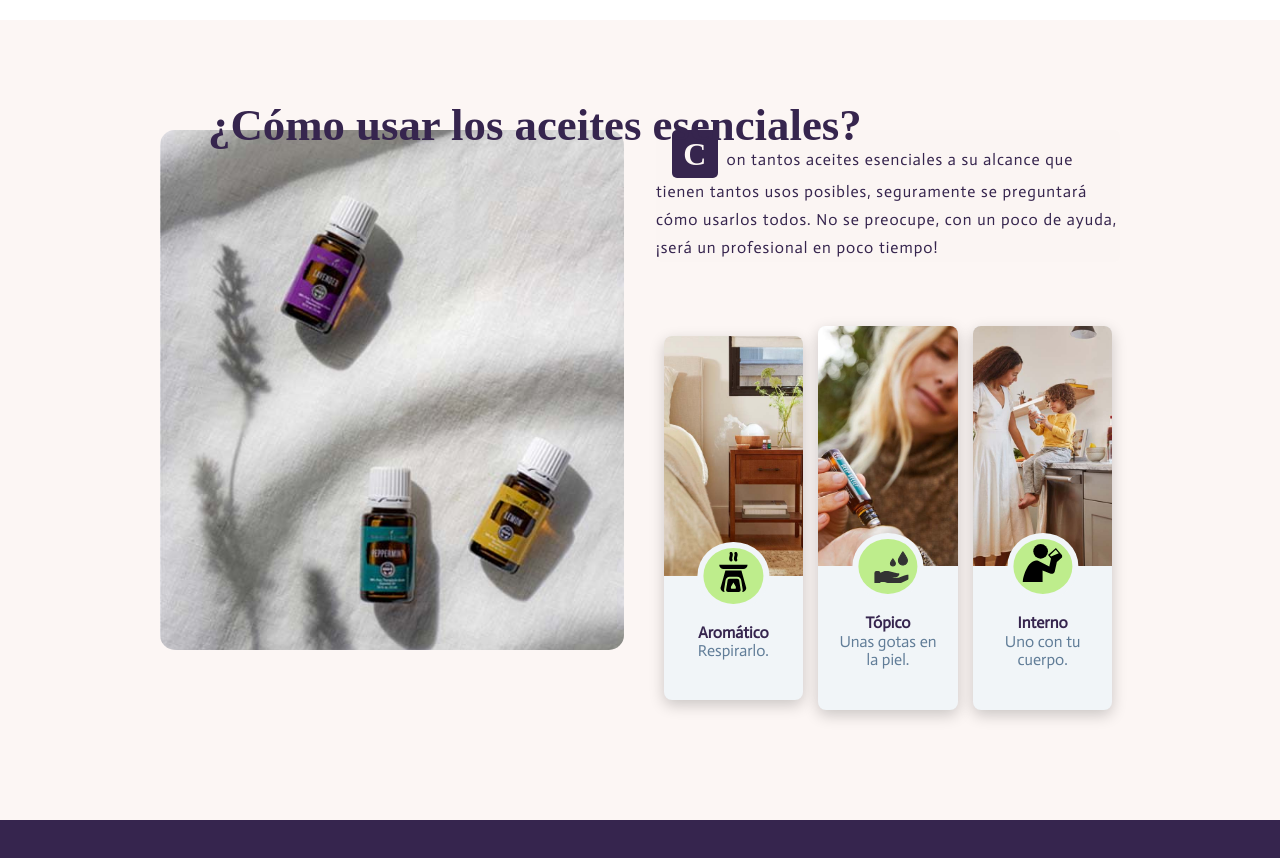
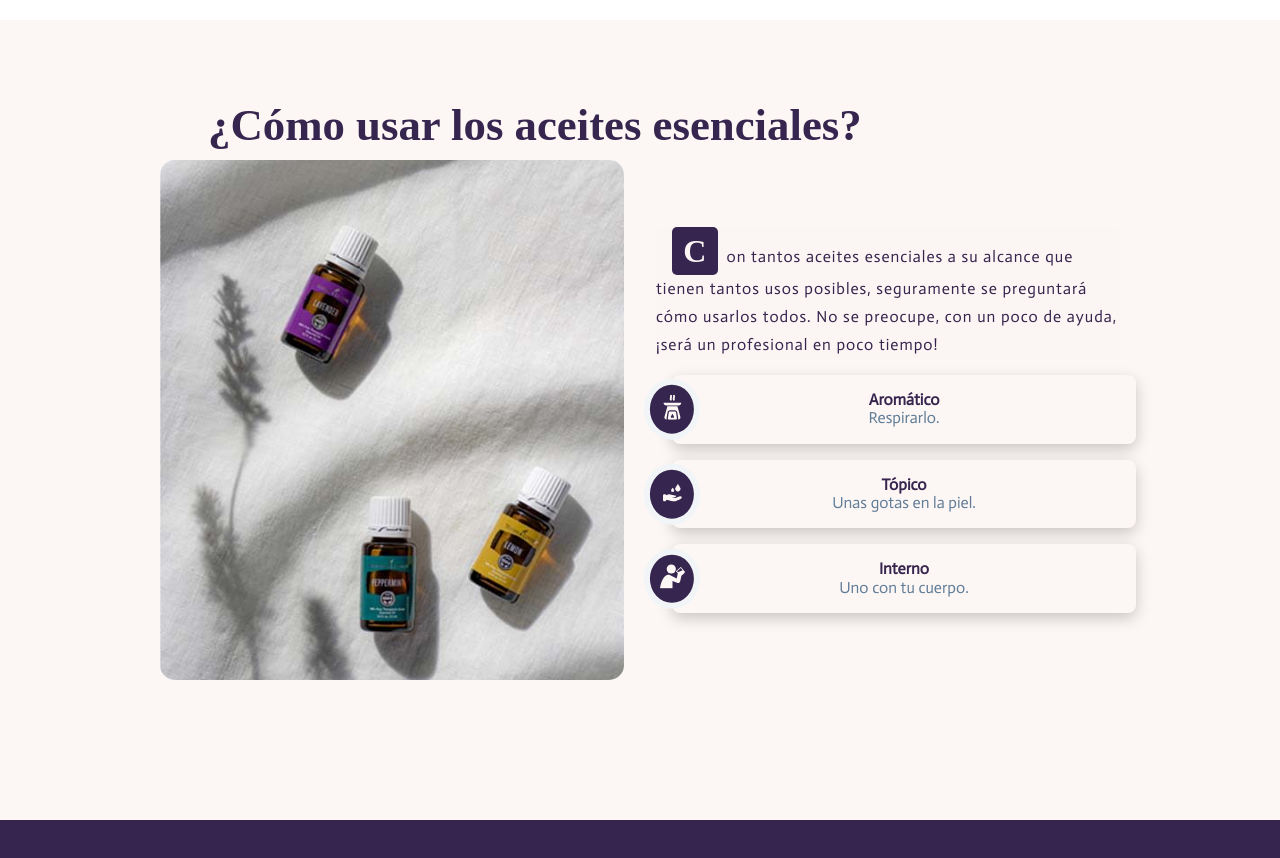
Before and after one commit to A-rielox/R-pagina-aceites, a React (Create React App) app: page / in a window 1280 px wide. Shown: the part 7500-8358 px from the top of the page. Built offline with nearby package versions, Linux system fonts and the light colour scheme; a web font is replaced by a local one.

Commit message:
showcase sin img

```diff
--- a/src/components/common/svgs.js
+++ b/src/components/common/svgs.js
@@ -31,37 +31,38 @@ export const Aromatico = props => {
 export const Topico = props => {
    return (
       <svg
-         width={48}
-         height={48}
-         fill="none"
+         // width={48}
+         // height={48}
+         viewBox="0 0 48 48"
+         // fill="none"
          xmlns="http://www.w3.org/2000/svg"
          {...props}
       >
          <path
-            fillRule="evenodd"
-            clipRule="evenodd"
+            // fillRule="evenodd"
+            // clipRule="evenodd"
             d="M8 28a2 2 0 0 0-2 2v9.5a2 2 0 0 0 2 2h2a2 2 0 0 0 2-2v-.34c.97-.033 1.982-.06 2.412-.042 2.057.081 3.594.56 5.147 1.045 1.45.452 2.913.909 4.829 1.05.481.037.95.083 1.404.128 1.64.161 3.095.305 4.297-.127 1.534-.552 10.305-4.744 11.4-5.847 1.097-1.103.549-4.082-2.85-3.53-1.676.272-3.62 1.054-5.383 1.764-1.81.729-3.43 1.38-4.373 1.325-1.864-.11-6.797-.993-6.797-.993L27.75 34s.8.042 1.9-.73c1.1-.77 2.083-2.978.439-2.978-1.645 0-3.399-.551-3.399-.551l-7.016-1.545s-2.412-.441-3.398 0c-.628.28-2.795 1.053-4.289 1.577A2 2 0 0 0 10 28H8Z"
-            fill="#333"
+            // fill="#333"
          />
          <path
             d="M27 20.5c0 1.4-1.1 2.5-2.5 2.5S22 21.9 22 20.5s2.5-4.5 2.5-4.5 2.5 3.2 2.5 4.5Z"
-            fill="#333"
+            // fill="#333"
          />
          <path
             fillRule="evenodd"
             clipRule="evenodd"
             d="M24.894 15.692 24.5 16l-.39-.314.396-.49.388.496Zm-.4 1.134c-.228.305-.527.72-.826 1.174-.307.465-.606.963-.827 1.423-.229.477-.341.847-.341 1.077 0 1.124.876 2 2 2s2-.876 2-2c0-.202-.109-.556-.34-1.033-.222-.457-.522-.96-.83-1.432a27.196 27.196 0 0 0-.835-1.21ZM24.5 16l-.39-.314-.002.003-.006.007-.022.028-.081.104a25.127 25.127 0 0 0-1.166 1.622 13.744 13.744 0 0 0-.893 1.54c-.24.498-.44 1.04-.44 1.51 0 1.676 1.324 3 3 3s3-1.324 3-3c0-.448-.204-.982-.44-1.47-.248-.509-.573-1.05-.89-1.54a28.01 28.01 0 0 0-1.246-1.759l-.022-.028-.006-.008-.001-.002L24.5 16Z"
-            fill="#333"
+            // fill="#333"
          />
          <path
             d="M39 17.5c0 2.5-2 4.5-4.5 4.5S30 20 30 17.5 34.5 9 34.5 9s4.5 6 4.5 8.5Z"
-            fill="#333"
+            // fill="#333"
          />
          <path
             fillRule="evenodd"
             clipRule="evenodd"
             d="m34.9 8.7-.4.3-.4-.3.4-.533.4.533Zm-.4 1.15a51.025 51.025 0 0 0-1.825 2.726c-.557.898-1.108 1.863-1.518 2.75-.418.908-.657 1.666-.657 2.174 0 2.224 1.776 4 4 4s4-1.776 4-4c0-.508-.239-1.266-.657-2.173-.41-.888-.96-1.853-1.518-2.75A50.485 50.485 0 0 0 34.5 9.848Zm0-.85-.4-.3-.004.005-.01.014-.038.052-.145.197a51.438 51.438 0 0 0-2.077 3.08c-.569.916-1.143 1.92-1.577 2.86-.425.921-.749 1.85-.749 2.592 0 2.776 2.224 5 5 5s5-2.224 5-5c0-.742-.324-1.671-.75-2.592-.433-.94-1.007-1.944-1.575-2.86a51.438 51.438 0 0 0-2.222-3.277l-.04-.052-.01-.014L34.9 8.7l-.4.3Z"
-            fill="#333"
+            // fill="#333"
          />
       </svg>
    );
--- a/src/components/showcase/Cards.js
+++ b/src/components/showcase/Cards.js
@@ -10,11 +10,7 @@ const Cards = () => {
 
             return (
                <article key={id} className="service-card">
-                  <div className="service-img-container">
-                     <img src={img} alt={title} className="service-img" />
-
                   <span className="service-icon">{svg}</span>
-                  </div>
 
                   <div className="service-info">
                      <h4>{title}</h4>
@@ -39,15 +35,19 @@ const Wrapper = styled.div`
    justify-content: space-around;
    align-items: center;
 
+   flex-direction: column;
+
    .service-card {
-      /* margin: 2rem 0; */
-      background: #f1f5f8;
+      background: ${props => props.theme.body};
       border-radius: 0.5rem;
       box-shadow: 0 5px 15px rgba(0, 0, 0, 0.2);
       transition: all 0.3s linear;
       /* overflow: hidden; en lugar de esta pa los bordes superiores de la img, maneja los bordes individuales en .service-img */
 
-      width: 30%;
+      width: 100%;
+      position: relative;
+      margin-top: 1rem;
+      margin-left: 2rem;
    }
 
    .service-card:hover {
@@ -55,26 +55,33 @@ const Wrapper = styled.div`
       box-shadow: 0 5px 15px rgba(0, 0, 0, 0.3);
    }
 
-   .service-img {
-      height: 15rem;
-      object-fit: cover; /* pa q no se distorsione por el height fijo */
-      border-top-left-radius: 0.5rem;
-      border-top-right-radius: 0.5rem;
+   .service-icon {
+      position: absolute;
+      top: 50%;
+      left: 0;
+      background: ${props => props.theme.text};
+      padding: 0.6rem;
+      border-radius: 50%;
 
-      width: 100%;
-      display: block;
-      object-fit: cover;
+      transform: translate(-50%, -50%);
+      border: 0.375rem solid #f1f5f8;
+
+      svg {
+         fill: ${props => props.theme.body};
+         width: 25px;
+         height: 25px;
+      }
    }
 
    .service-info {
       text-align: center;
-      padding: 3rem 1rem 2.5rem 1rem;
-   }
+      padding: 1rem 1rem 1rem 1rem;
 
-   .service-info p {
+      p {
          max-width: 20rem;
          color: #617d98;
          margin: 0 auto;
+      }
    }
 
    /* el boton tiene clases por defautl con btn "class="btn service-btn"" y  pa cambiarle usa la otra "service-btn" */
@@ -101,8 +108,114 @@ const Wrapper = styled.div`
          margin-right: 3.33%;
       }
    } */
+`;
 
-   /* el icono se pone al final del container de la imagen pa mandarlo facil al fondo de la imagen */
+/*
+import React from 'react';
+import styled from 'styled-components';
+import cardsContent from './cardsContent';
+
+const Cards = () => {
+   return (
+      <Wrapper className="CARDS--WRAPPER">
+         {cardsContent.map(card => {
+            const { id, title, desc, img, svg } = card;
+
+            return (
+               <article key={id} className="service-card">
+                  <div className="service-img-container">
+                     <img src={img} alt={title} className="service-img" />
+
+                     <span className="service-icon">{svg}</span>
+                  </div>
+
+                  <div className="service-info">
+                     <h4>{title}</h4>
+
+                     <p>{desc}</p>
+
+                     // <a href="products.html" className="btn service-btn">
+                     //   read more
+                     //</a>
+                     </div>
+                     </article>
+                  );
+               })}
+            </Wrapper>
+         );
+      };
+
+      export default Cards;
+
+      const Wrapper = styled.div`
+         display: flex;
+         justify-content: space-around;
+         align-items: center;
+
+         .service-card {
+            // margin: 2rem 0;
+            background: #f1f5f8;
+            border-radius: 0.5rem;
+            box-shadow: 0 5px 15px rgba(0, 0, 0, 0.2);
+            transition: all 0.3s linear;
+            // overflow: hidden; en lugar de esta pa los bordes superiores de la img, maneja los bordes individuales en .service-img
+
+            width: 30%;
+         }
+
+         .service-card:hover {
+            transform: scale(1.02);
+            box-shadow: 0 5px 15px rgba(0, 0, 0, 0.3);
+         }
+
+         .service-img {
+            height: 15rem;
+            object-fit: cover; // pa q no se distorsione por el height fijo
+            border-top-left-radius: 0.5rem;
+            border-top-right-radius: 0.5rem;
+
+            width: 100%;
+            display: block;
+            object-fit: cover;
+         }
+
+         .service-info {
+            text-align: center;
+            padding: 3rem 1rem 2.5rem 1rem;
+         }
+
+         .service-info p {
+            max-width: 20rem;
+            color: #617d98;
+            margin: 0 auto;
+         }
+
+         // el boton tiene clases por defautl con btn "class="btn service-btn"" y  pa cambiarle usa la otra "service-btn"
+         .service-btn {
+            font-size: 0.75rem;
+            text-transform: capitalize;
+            padding: 0.375rem 1.5rem;
+            border-radius: 0.5rem;
+            font-weight: 400;
+            margin-top: 1.25rem;
+         }
+
+         //  @media screen and (min-width: 768px) {
+         //    .service-card {
+         //       float: left;
+         //       width: 45%;
+         //       margin-right: 5%;
+         //    }
+         // }
+
+         // @media screen and (min-width: 992px) {
+         //    .service-card {
+         //       width: 30%;
+         //       margin-right: 3.33%;
+         //    }
+         // }
+
+         // el icono se pone al final del container de la imagen pa mandarlo facil al fondo de la imagen
          .service-img-container {
             position: relative;
          }
@@ -121,3 +234,6 @@ const Wrapper = styled.div`
             border: 0.375rem solid #f1f5f8;
          }
       `;
+
+
+*/
--- a/src/components/showcase/cardsContent.js
+++ b/src/components/showcase/cardsContent.js
@@ -10,21 +10,21 @@ const content = [
       title: 'Aromático',
       desc: 'Respirarlo.',
       img: aromatico,
-      svg: <Aromatico width={40} height={40} />,
+      svg: <Aromatico />,
    },
    {
       id: 2,
       title: 'Tópico',
       desc: 'Unas gotas en la piel.',
       img: topico,
-      svg: <Topico width={40} height={40} />,
+      svg: <Topico />,
    },
    {
       id: 3,
       title: 'Interno',
       desc: 'Uno con tu cuerpo.',
       img: interno,
-      svg: <Interno width={40} height={40} />,
+      svg: <Interno />,
    },
 ];
 
--- a/src/sections/Showcase.js
+++ b/src/sections/Showcase.js
@@ -42,74 +42,6 @@ const Wrapper = styled.div`
    background-color: ${props => props.theme.body};
    color: ${props => props.theme.text};
 `;
-
-// const Slide = styled.div`
-//    height: 100vh;
-//    width: 100vw;
-
-//    display: flex;
-//    justify-content: center;
-//    align-items: center;
-
-//    padding: 5rem;
-
-//    .left {
-//       width: 50%;
-
-//       display: flex;
-//       justify-content: center;
-//       align-items: center;
-//    }
-
-//    .right {
-//       width: 50%;
-
-//       display: flex;
-//       flex-direction: column;
-//       justify-content: flex-start;
-//       align-items: center;
-
-//       padding: 2rem;
-//    }
-
-//    .pic {
-//       /* border-radius: 15px; */
-//       /* width: 100%; */
-//       /* max-height: 75vh; */
-//       /* height: auto; */
-//    }
-
-//    .title {
-//       font-family: ${props => props.theme.ffTitle};
-//       font-size: ${props => props.theme.fSizeBanner};
-
-//       margin-bottom: 2rem;
-//       text-align: right;
-//    }
-
-//    .text {
-//       font-size: ${props => props.theme.fSizeNormal};
-//       margin-bottom: 1rem;
-//       letter-spacing: 1px;
-//       line-height: 1.75;
-
-//       .firstLetter {
-//          background: ${props => props.theme.text};
-//          color: ${props => props.theme.body};
-//          border-radius: 5px;
-//          font-size: 2rem;
-//          font-weight: 700;
-//          text-transform: uppercase;
-//          margin-left: 2rem;
-//          margin-right: 0.5rem;
-
-//          padding: 0.2rem 0.7rem;
-//          font-family: ${props => props.theme.ffTitle};
-//          line-height: 1;
-//          display: inline-block;
-//       }
-//    }
-// `;
 
 const Container = styled.article`
    width: 75%;
@@ -159,7 +91,7 @@ const Text = styled.div`
 
    letter-spacing: 1px;
    line-height: 1.75;
-   margin-bottom: 4rem;
+   /* margin-bottom: 4rem; */
 
    .firstLetter {
       background: ${props => props.theme.text};
```
Lines whose indentation alone changed are shown as unchanged.
